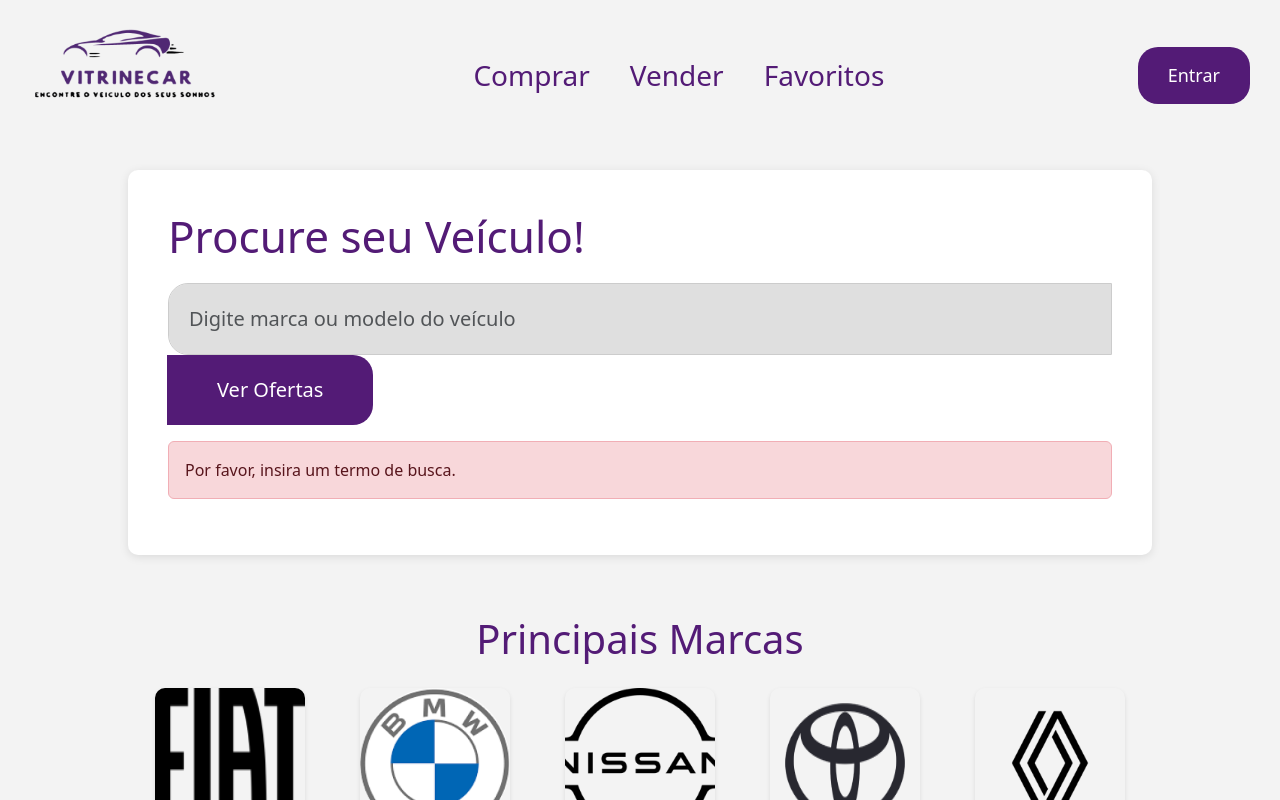
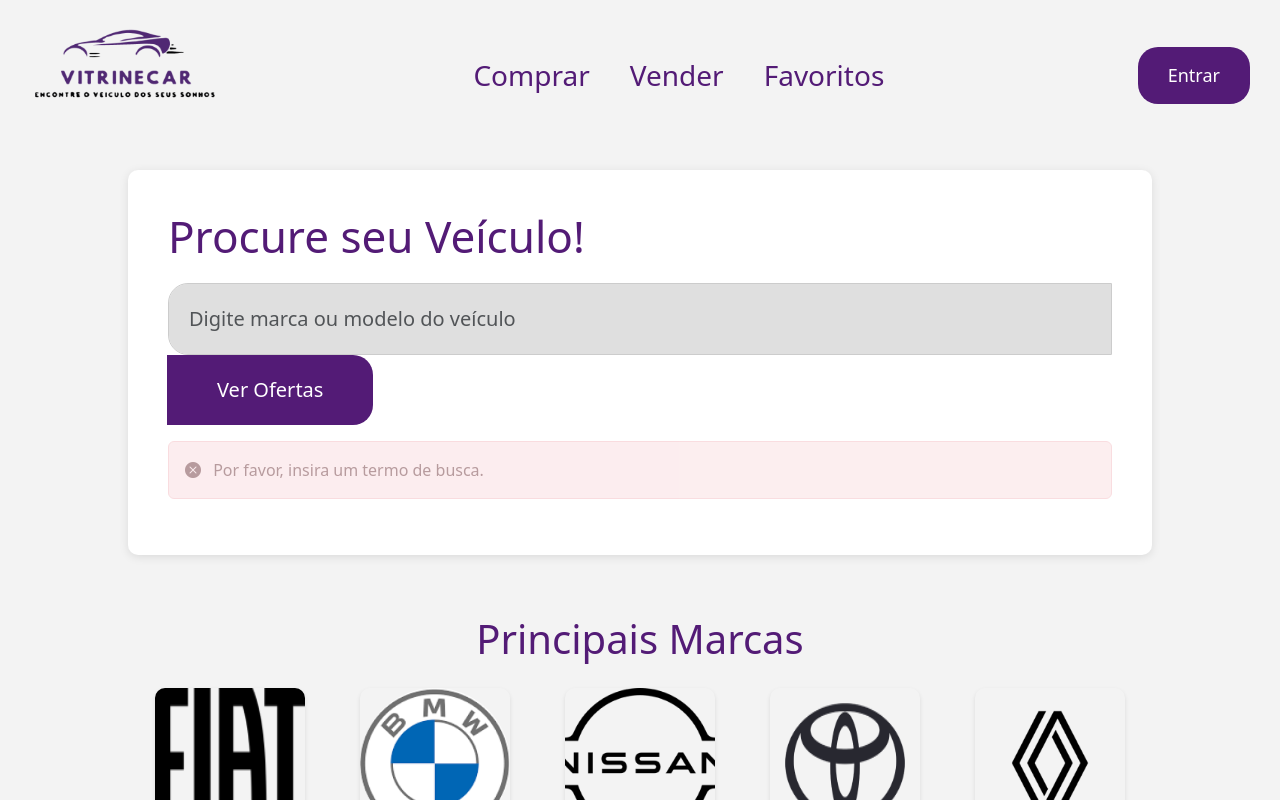
Before and after one commit to nielsonj13/VitrineCar-Front, a Vue app: page / in a window 1280 px wide. Both pictures are taken after a click on the button "Ver Ofertas". Shown: the top 800 px of the page. Built offline with nearby package versions, Linux system fonts and the light colour scheme.

Commit message:
Adicionando animação de fade-out para mensagens de erro e limitando o tamanho do campo de busca

```diff
--- a/src/views/TelaPrincipal.vue
+++ b/src/views/TelaPrincipal.vue
@@ -12,11 +12,13 @@
           class="form-control"
           placeholder="Digite marca ou modelo do veículo"
           @keyup.enter="buscarAnuncios(busca)"
+           maxlength="100"
         />
         <button @click="buscarAnuncios(busca)" class="btn btn-primary">Ver Ofertas</button>
       </div>
       <!-- Mensagem de erro -->
-      <div v-if="mensagemErro" class="alert alert-danger mt-3">
+      <div v-if="mensagemErro" class="alert alert-danger mt-3 fade" role="alert">
+        <i class="bi bi-x-circle-fill me-2"></i>
         {{ mensagemErro }}
       </div>
     </div>
@@ -88,6 +90,9 @@ export default {
       try {
         if (!termo.trim()) {
           this.mensagemErro = "Por favor, insira um termo de busca.";
+          setTimeout(() => {
+            this.mensagemErro = ''; // Limpa a mensagem após 3 segundos
+          }, 3000);
           return;
         }
 
@@ -103,21 +108,21 @@ export default {
         } else {
           // Caso não haja anúncios, exibe a mensagem de erro
           this.mensagemErro = "Nenhum anúncio encontrado para sua pesquisa.";
+          setTimeout(() => {
+            this.mensagemErro = ''; // Limpa a mensagem após 3 segundos
+          }, 3000);
         }
       } catch (error) {
         console.error('Erro ao buscar anúncios:', error);
         this.mensagemErro = 'Ocorreu um erro ao buscar os anúncios. Tente novamente.';
+        setTimeout(() => {
+          this.mensagemErro = ''; // Limpa a mensagem após 3 segundos
+        }, 3000);
       }
     }
   },
 };
 </script>
-
-<style scoped>
-/* Estilos gerais (sem alteração) */
-</style>
-
-
 
 <style scoped>
 /* Estilos gerais */
@@ -220,6 +225,16 @@ body {
   color: #333;
   margin-top: 5px;
 }
+/* Animação de fade-in/fade-out */
+.alert {
+  animation: fadeOut 3s forwards;
+}
+
+@keyframes fadeOut {
+  0% { opacity: 1; }
+  90% { opacity: 1; }
+  100% { opacity: 0; }
+}
 
 /* Responsividade */
 @media (max-width: 768px) {
```
